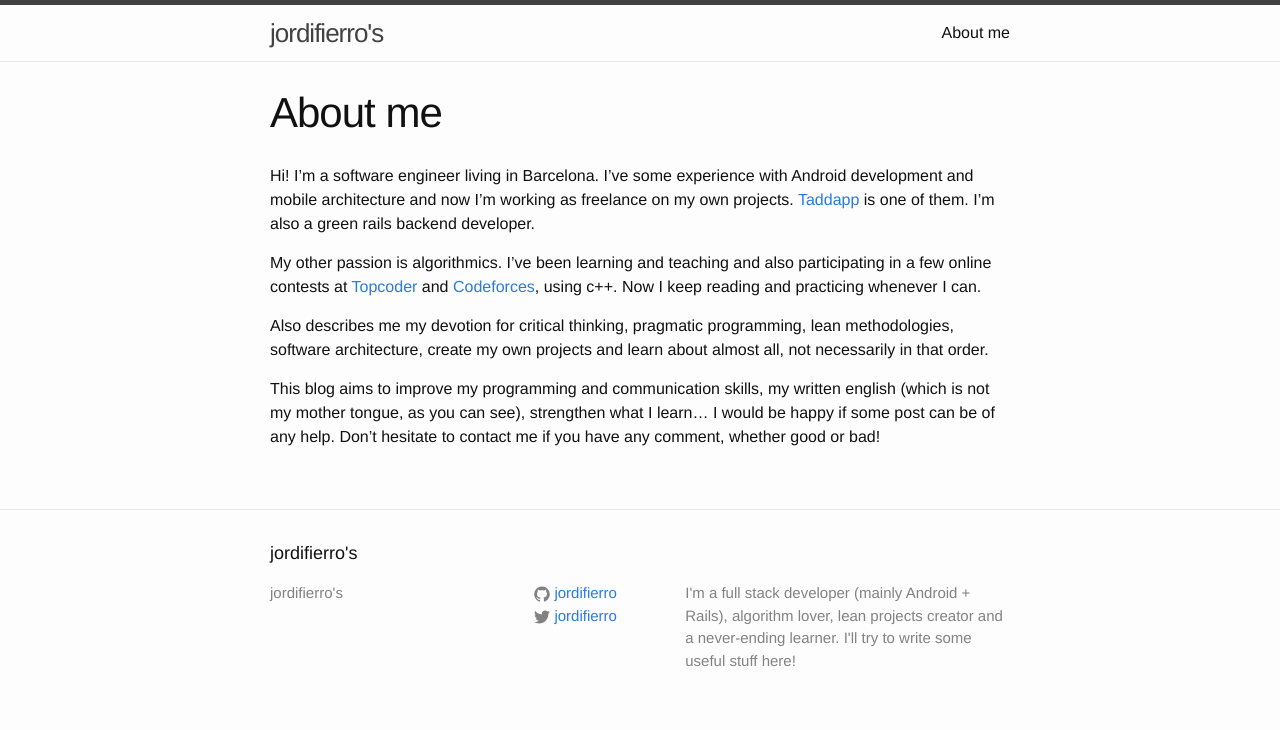
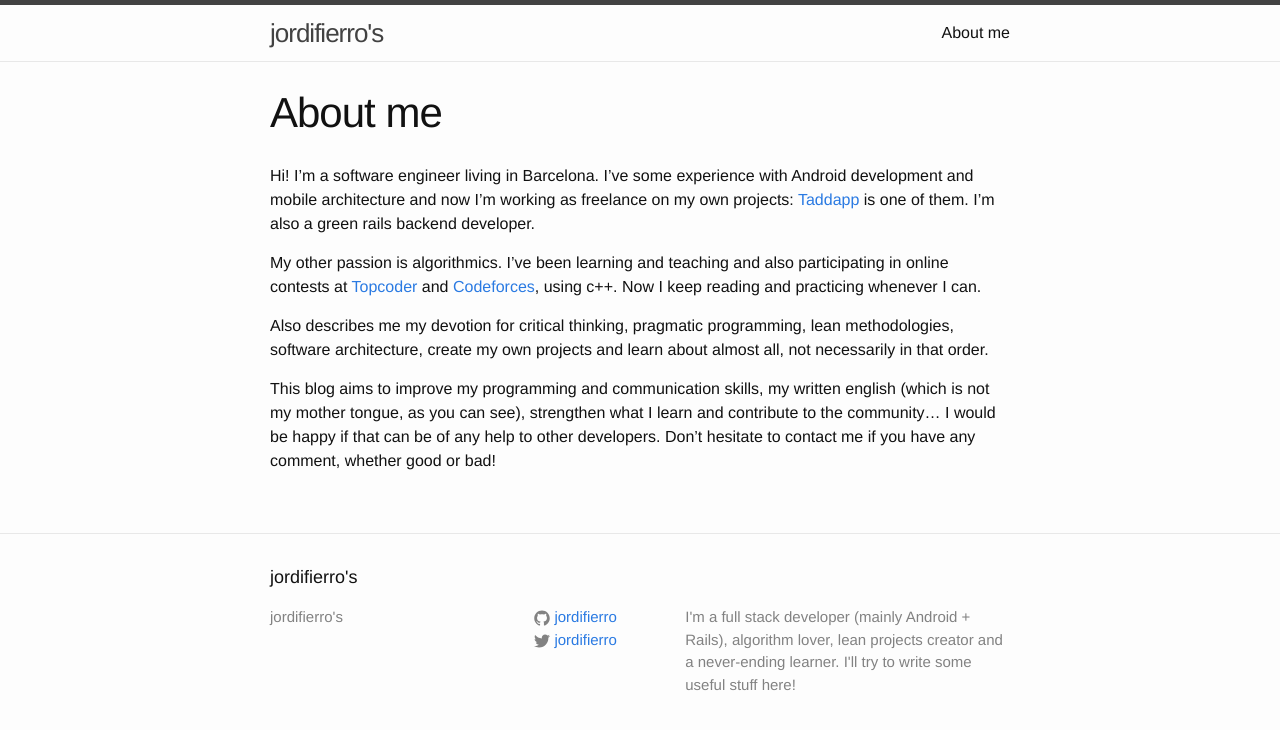
Before and after one commit to jordifierro/jordifierro.github.io, a Jekyll site: the page built from about.md, in a window 1280 px wide. Shown: the top 730 px of the page. Built offline with Jekyll 4.4.1, drawn with Linux system fonts in a browser that asks for light colours.

Commit message:
Modify about me text description again

```diff
--- a/about.md
+++ b/about.md
@@ -4,10 +4,10 @@ title: About me
 permalink: /about/
 ---
 
-Hi! I'm a software engineer living in Barcelona. I've some experience with Android development and mobile architecture and now I'm working as freelance on my own projects. [Taddapp](http://taddapp.com) is one of them. I'm also a green rails backend developer.
+Hi! I'm a software engineer living in Barcelona. I've some experience with Android development and mobile architecture and now I'm working as freelance on my own projects: [Taddapp](http://taddapp.com) is one of them. I'm also a green rails backend developer.
 
-My other passion is algorithmics. I've been learning and teaching and also participating in a few online contests at [Topcoder](https://www.topcoder.com/members/jfm/) and [Codeforces](http://codeforces.com/profile/jfm), using c++. Now I keep reading and practicing whenever I can.
+My other passion is algorithmics. I've been learning and teaching and also participating in online contests at [Topcoder](https://www.topcoder.com/members/jfm/) and [Codeforces](http://codeforces.com/profile/jfm), using c++. Now I keep reading and practicing whenever I can.
 
 Also describes me my devotion for critical thinking, pragmatic programming, lean methodologies, software architecture, create my own projects and learn about almost all, not necessarily in that order.
 
-This blog aims to improve my programming and communication skills, my written english (which is not my mother tongue, as you can see), strengthen what I learn... I would be happy if some post can be of any help. Don't hesitate to contact me if you have any comment, whether good or bad!
+This blog aims to improve my programming and communication skills, my written english (which is not my mother tongue, as you can see), strengthen what I learn and contribute to the community... I would be happy if that can be of any help to other developers. Don't hesitate to contact me if you have any comment, whether good or bad!
```
